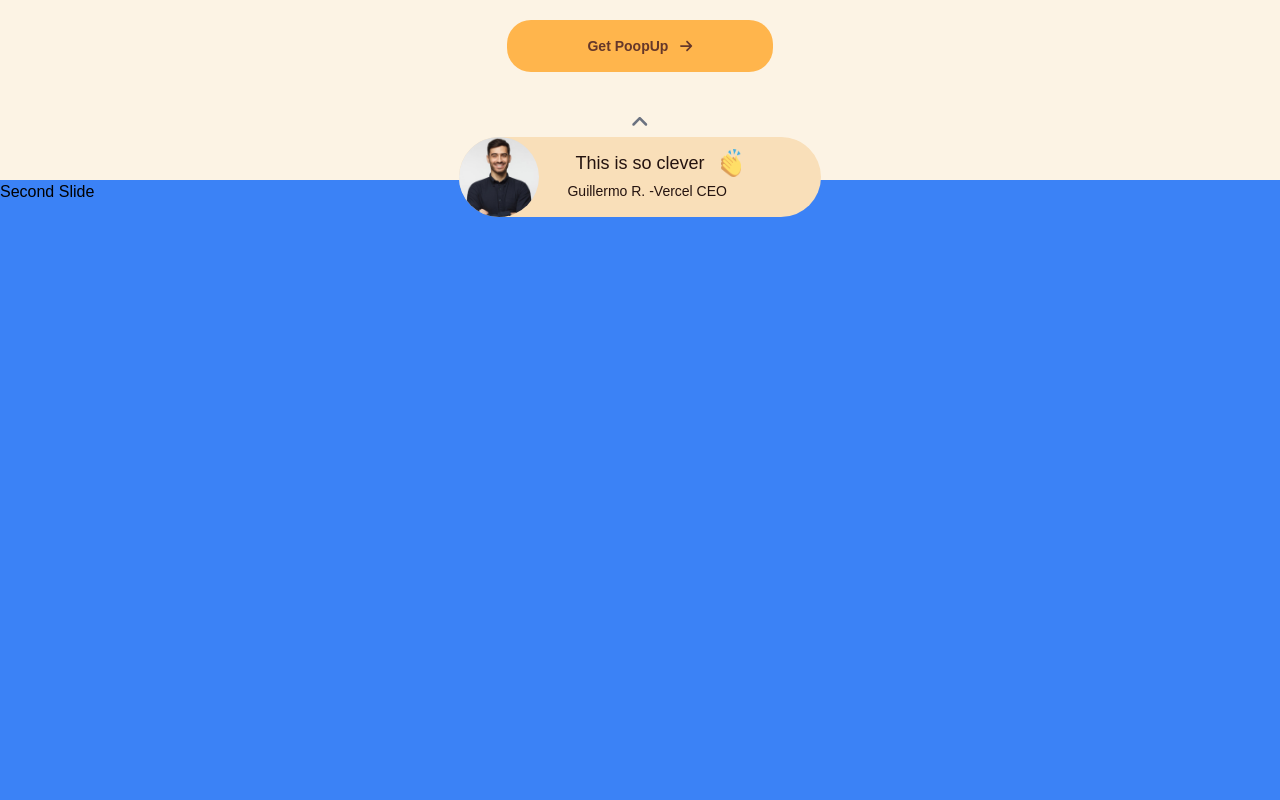
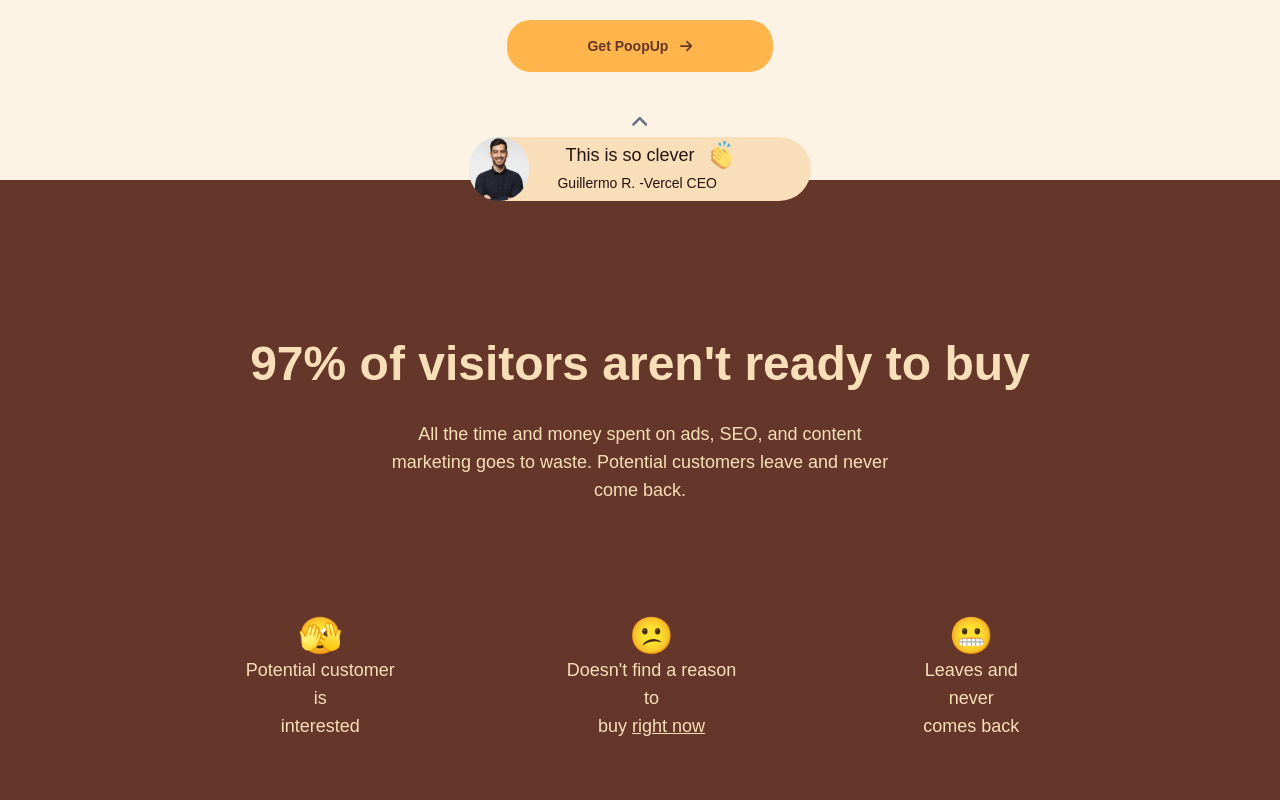
Before and after one commit to 0SHAFIN/poopup, a Next.js app: page / in a window 1280 px wide. Shown: the part 620-1420 px from the top of the page. Built offline with nearby package versions, Linux system fonts and the light colour scheme.

Commit message:
second slide

```diff
--- a/app/page.tsx
+++ b/app/page.tsx
@@ -108,13 +108,13 @@ export default function Home() {
             </p>
             <div className="flex justify-center">
               <div className="flex w-fit rounded-full bg-[var(--card-light-bg)] ">
-                  <Image src="/icon/person.jpg" width={80} height={80} className="rounded-full" alt="Person Image"/>
+                  <Image src="/icon/person.jpg" width={60} height={60} className="rounded-full" alt="Person Image"/>
                   <div>
-                    <div className="flex mr-20 mt-3 mb-1 mx-5">
+                    <div className="flex mr-20 mt-1 mb-1 mx-5">
                       <p className="px-4 text-lg">This is so clever</p>
                       <Image className="" src="/icon/clap.png" width={20} height={20} alt="Clap Icon"/>
                     </div>
-                    <p className="px-7 text-sm">Guillermo R. -Vercel CEO</p>
+                    <p className="px-7 text-sm mb-2">Guillermo R. -Vercel CEO</p>
                   </div>
               </div>
             </div>
@@ -122,8 +122,39 @@ export default function Home() {
           </span>
         </div>
       </div>
-      <div className="slide h-screen bg-blue-500">
-        <h1>Second Slide</h1>
+      <div className="slide p-40 bg-[var(--button-text)]">
+        <div className="flex justify-center">
+          <p className="text-5xl font-extrabold text-[var(--card-light-bg)]">97% of visitors aren't ready to buy</p>
+        </div>
+
+        <div className="flex justify-center">
+          <p className="text-lg text-center mt-8 text-[var(--card-light-bg)]">
+            All the time and money spent on ads, SEO, and content <br></br>
+          marketing goes to waste. Potential customers leave and never<br></br>
+          come back.</p>
+        </div>
+
+        <div className="flex justify-center mt-28">
+            <div className="mx-20">
+              <p className="text-center text-4xl">🫣</p>
+              <p className="text-center text-lg text-bold text-[var(--card-light-bg)]">Potential customer is <br></br> interested</p>
+            </div>
+
+            <div className="mx-20">
+              <p className="text-center text-4xl">😕</p>
+              <p className="text-center text-lg text-bold text-[var(--card-light-bg)]">Doesn't find a reason to <br></br> buy <u>right now</u></p>
+            </div>
+
+            <div className="mx-20">
+              <p className="text-center text-4xl">😬</p>
+              <p className="text-center text-lg text-bold text-[var(--card-light-bg)]">Leaves and never <br></br> comes back</p>
+            </div>
+        </div>
+
+      </div>
+
+      {/* slide 3 */}
+      <div className="slide p-40 bg-[var(--first-slide-bg)]">
       </div>
     </div>
   );
```
